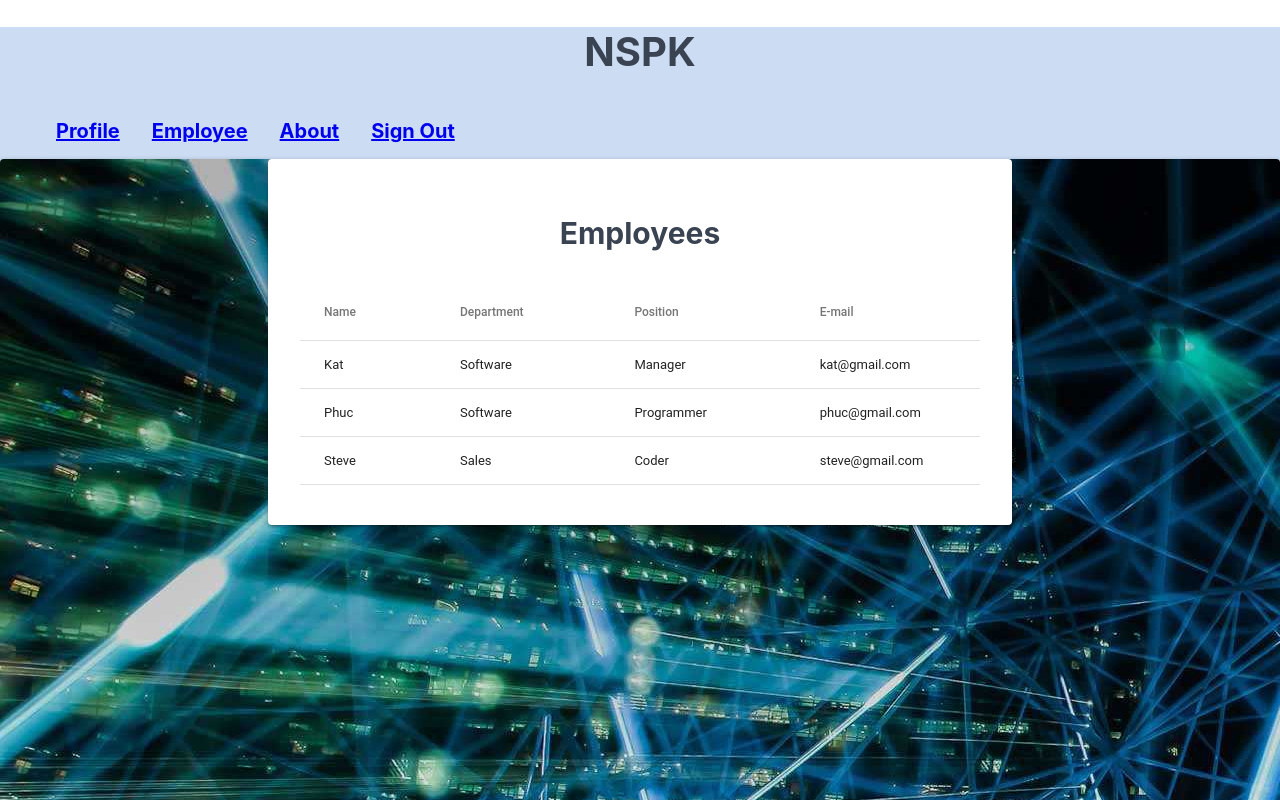
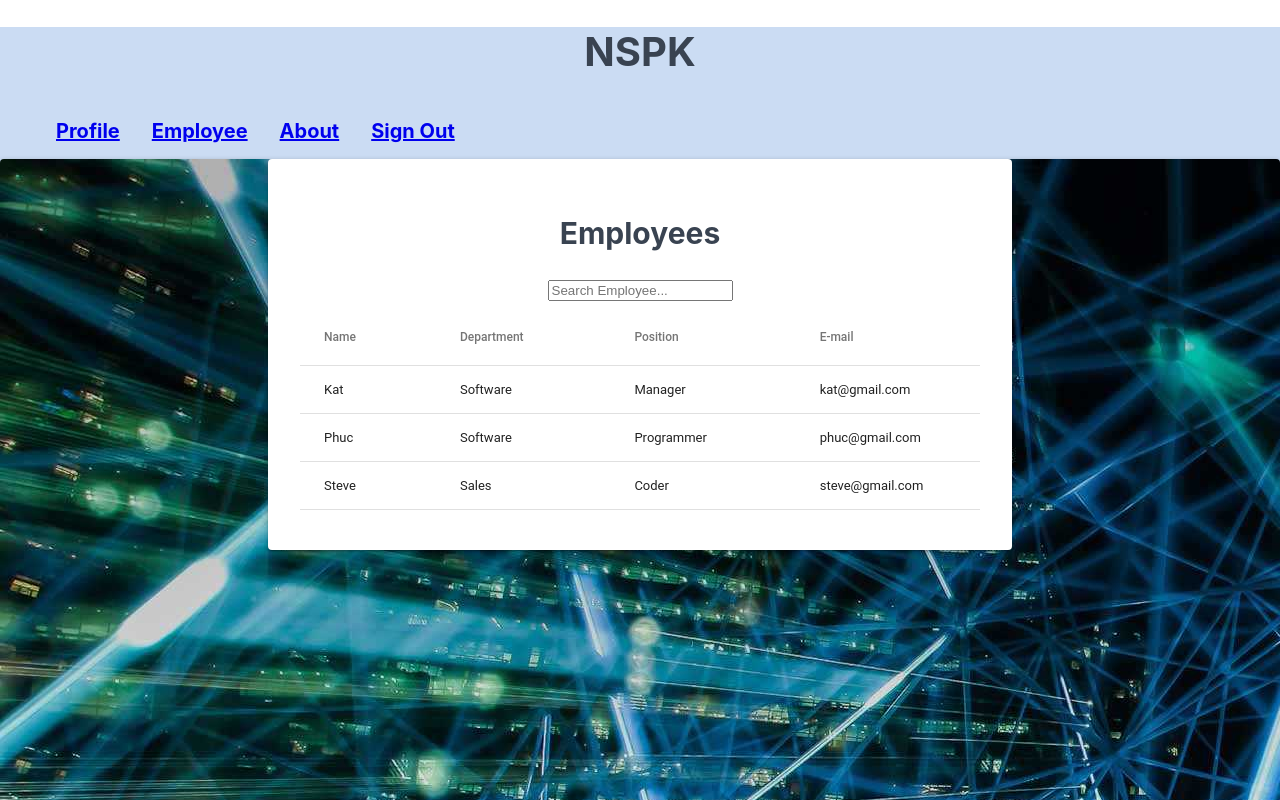
Before and after one commit to wengkeat575/NSPK-Enterprise, a React (Create React App) app in the folder nspk-enterprise/: page /employees in a window 1280 px wide. Shown: the top 800 px of the page. Built offline with nearby package versions, Linux system fonts and the light colour scheme.

Commit message:
Update Employee.js
Added the Search Bar

```diff
--- a/nspk-enterprise/src/Employee.js
+++ b/nspk-enterprise/src/Employee.js
@@ -51,6 +51,7 @@ function Employee(props) {
   return (
     <div>
       <TopBar/>
+
     <Paper
       style={{
         backgroundImage: "url(" + require("./technology.jpg") + ")",
@@ -68,6 +69,11 @@ function Employee(props) {
         }}
       >
       <h2>Employees</h2>
+      <form>
+        <input
+          placeholder = "Search Employee... "
+        />
+      </form>
         <List>
         <Table>
           <TableHead>
```
